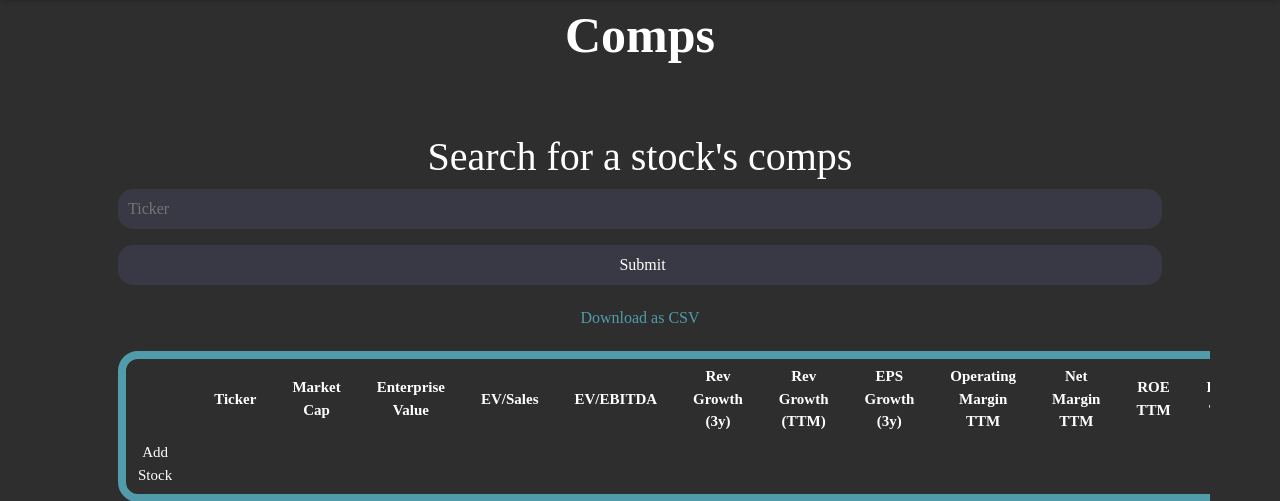
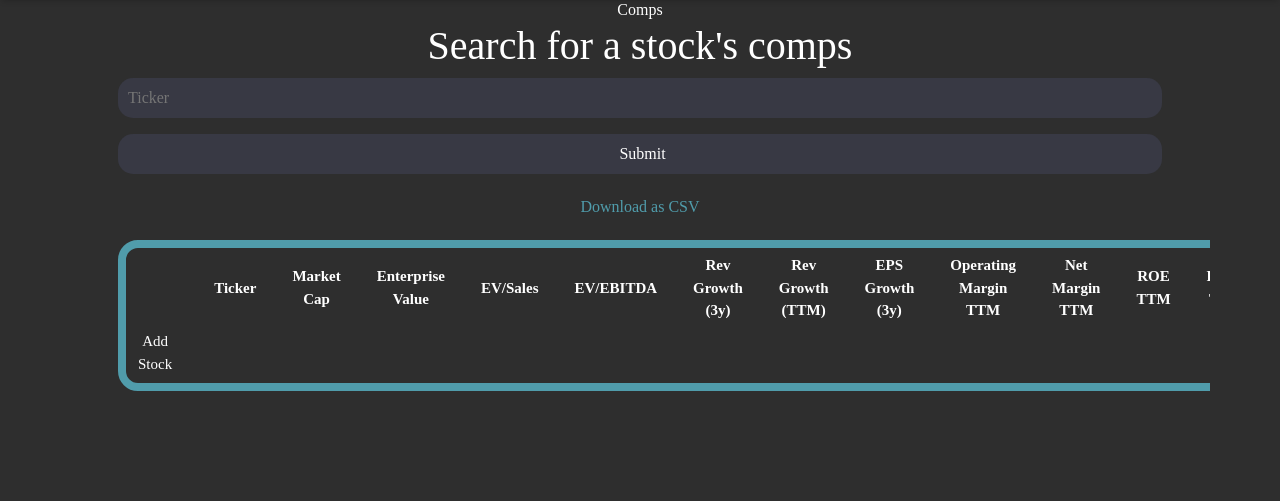
Before and after one commit to djing0723/finance.athlete, a Flask app: template templates/comps.html in a window 1280 px wide. Shown: the part 74-575 px from the top of the page. Run offline with Flask 2, Linux system fonts and the light colour scheme; the template is opened without the code that fills it, so the values that code supplies are empty; some libraries are stand-ins or nearby versions.

Commit message:
added ec, comps

```diff
--- a/templates/comps.html
+++ b/templates/comps.html
@@ -42,11 +42,10 @@ function showPage() {
 <div id = "indexDiv" class ="animate-bottom" style = "display:none;">
 <br>
 
-<h style = "margin-top: 30px; font-size: 50px; border: none; font-weight: bold; color: white;">Comps</h>
+<h class = "topblock">Comps</h>
 
-<div  class = "topblock" class = "stockheader">
       <h1>Search for a stock's comps</h1>
-</div>
+
     <form action="/comps" method="post">
         <div class="form-group">
             <input name = "comp_ticker" placeholder = "Ticker" type = "text">
--- a/templates/comps_search.html
+++ b/templates/comps_search.html
@@ -42,11 +42,9 @@ function showPage() {
 <div id = "indexDiv" class ="animate-bottom" style = "display:none;">
 <br>
 
-<h style = "margin-top: 30px; font-size: 50px; border: none; font-weight: bold; color: white;">Comps</h>
+<h class = "topblock">Comps</h>
 
-<div  class = "topblock" class = "stockheader">
       <h1>Search for a stock's comps</h1>
-</div>
     <form action="/comps" method="post">
         <div class="form-group">
             <input name = "comp_ticker" placeholder = "Ticker" type = "text">
```
